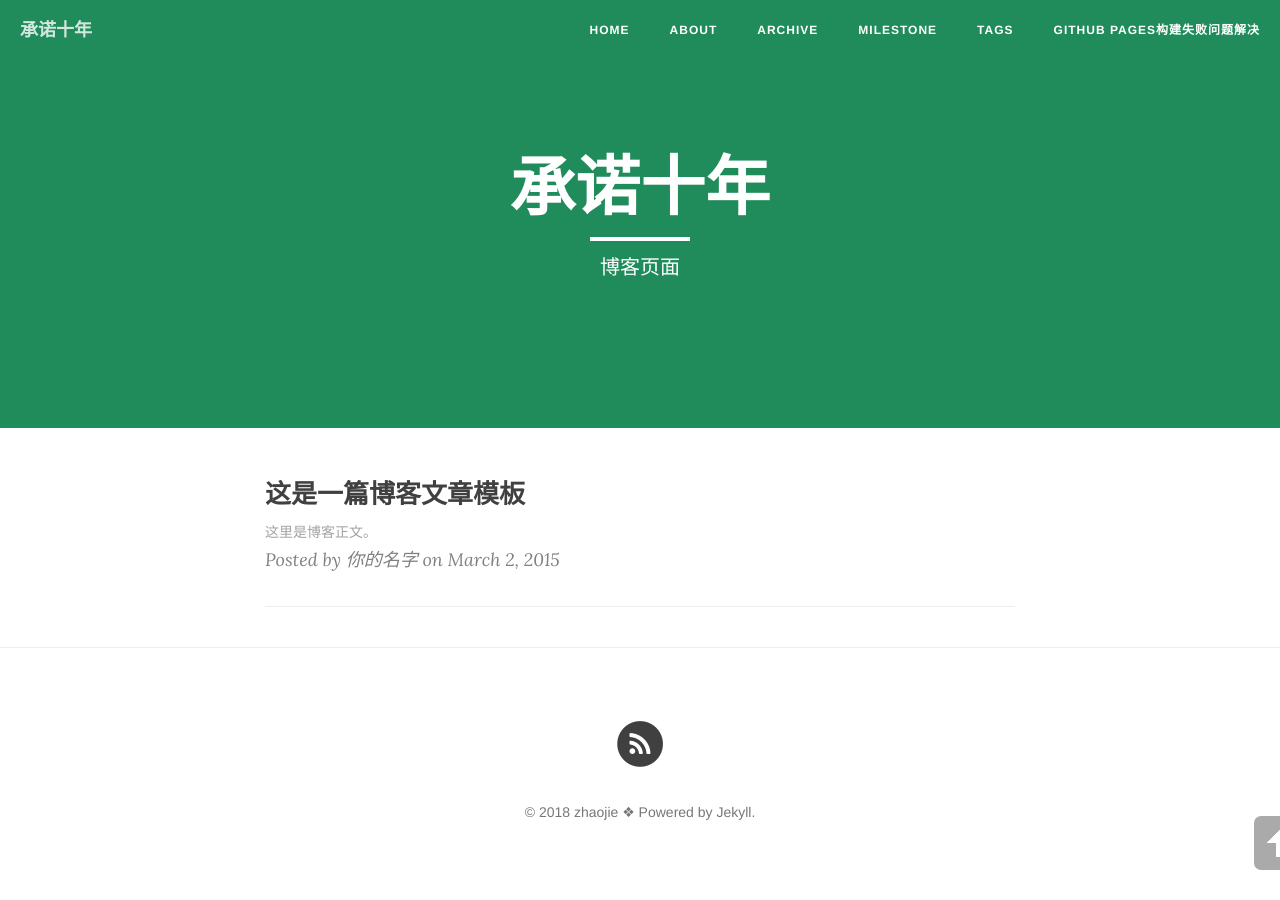
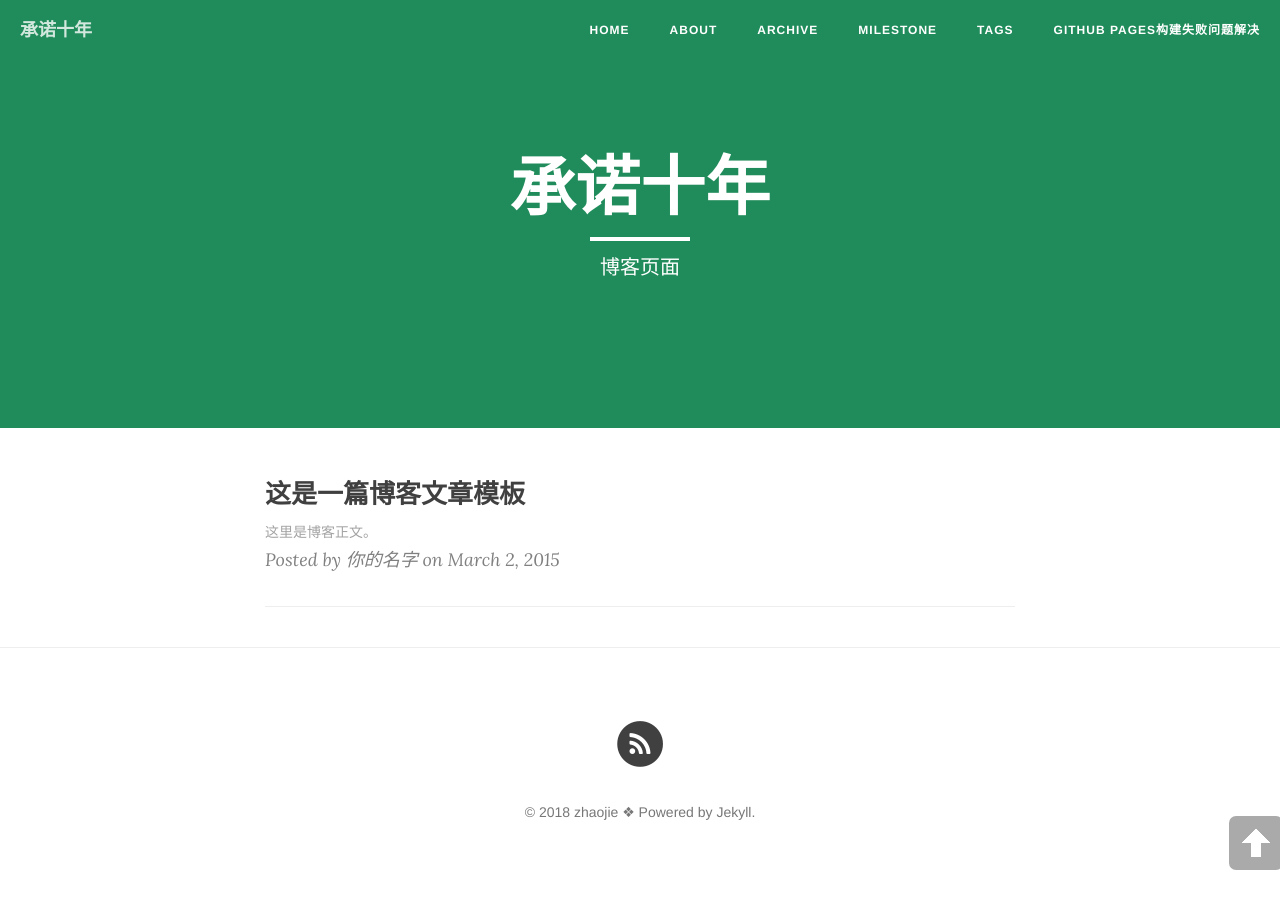
Before and after one commit to b110/KongGaoDeNiao.github.io, a Jekyll site: the page built from index.html, in a window 1280 px wide. Built offline with Jekyll 4.4.1, drawn with Linux system fonts in a browser that asks for light colours; nearby versions of some CDN libraries; the list of posts is cut into pages by our own code.

Commit message:
//域名 2018年2月1日16:16:08

```diff
--- a/CNAME
+++ b/CNAME
@@ -1 +1 @@
-cnfeat.com
+cnsyear.cn
--- a/css/backtop.css
+++ b/css/backtop.css
@@ -2,7 +2,7 @@
 #back-top {
   position: fixed;
   bottom: 30px;
-  margin-left: 98%;
+  margin-left: 96%;
 }
 #back-top a {
   width: 54px;
```
